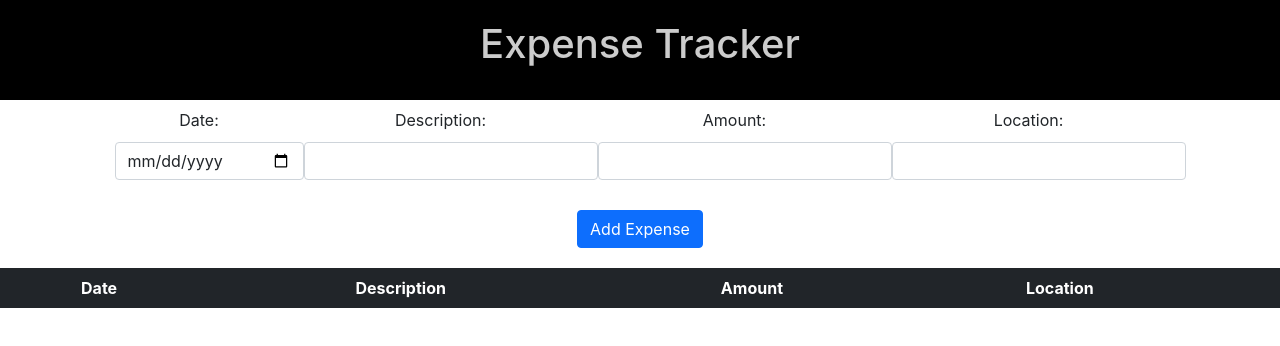
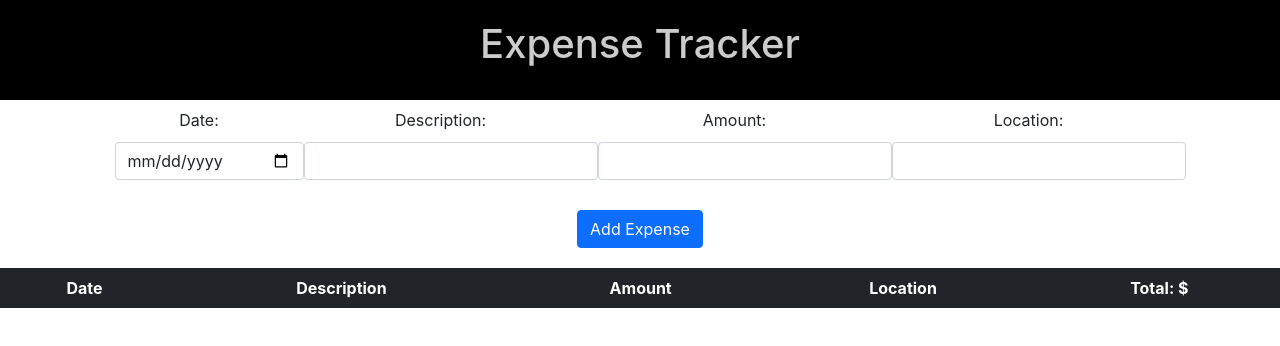
Before and after one commit to Trevorton27/nickPReactExpenseTracker, a React (Create React App) app: page / in a window 1280 px wide. Shown: the top 346 px of the page. Built offline with nearby package versions, Linux system fonts and the light colour scheme.

Commit message:
form validation working

```diff
--- a/src/App.js
+++ b/src/App.js
@@ -2,12 +2,14 @@
 import './App.css';
 import Form from './Form.js'
 import Header from './Header.js'
+
 
 function App() {
   return (
     <div className="App">
       <Header />
       <Form />
+
     </div>
   );
 }
--- a/src/Expenses.js
+++ b/src/Expenses.js
@@ -11,9 +11,10 @@ function Expenses(props){
                             <th>Description</th>
                             <th>Amount</th>
                             <th>Location</th>
-                            <th></th>
+                            <th>Total: $</th>
                         </tr>
                     </thead>
+
                     <tbody >
                         {props.expenseArray.map((newExpense) => {
                             const {id, date, description, amount, location} = newExpense;
--- a/src/Form.js
+++ b/src/Form.js
@@ -38,18 +38,11 @@ class Form extends React.Component {
         this.setState( {
             expenseArray: [...this.state.expenseArray, newExpense],
             date: '',
-            desription: '',
+            description: '',
             amount: '',
             location: ''
 
           } )
-
-        //    { !this.state.date ||
-        //     !this.state.description ||
-        //     !this.state.amount ||
-        //     !this.state.location ?
-        //     alert("Please fill out all fields") : true}
-
     }
 
     handleDeleteExpense ( id ) {
@@ -64,7 +57,7 @@ class Form extends React.Component {
   render () {
         return (
             <div>
-            <form className="form-dark">
+            <form className="form-dark" onSubmit={this.handleAddExpense}>
 
                 <label>Date:
                 <input
@@ -73,6 +66,7 @@ class Form extends React.Component {
                     value={this.state.date}
                     onChange={this.handleChange}
                     className="form-control"
+                    required
                     />
                 </label>
                 <label>Description:
@@ -82,6 +76,7 @@ class Form extends React.Component {
                     value={this.state.description}
                     onChange={this.handleChange}
                     className="form-control"
+                    required
                     />
                 </label>
                 <label>Amount:
@@ -91,6 +86,7 @@ class Form extends React.Component {
                     value={this.state.amount}
                     onChange={this.handleChange}
                     className="form-control"
+                    required
                     />
                 </label>
                 <label>Location:
@@ -100,12 +96,13 @@ class Form extends React.Component {
                     value={this.state.location}
                     onChange={this.handleChange}
                     className="form-control"
+                    required
                     />
                 </label>
 
                     <br />
 
-                <button id="add-expense" className="btn btn-primary" onClick={this.handleAddExpense}>Add Expense</button>
+                <button id="add-expense" className="btn btn-primary">Add Expense</button>
 
             </form>
             <Expenses expenseArray={this.state.expenseArray} deleteExpense={this.handleDeleteExpense} />
```
